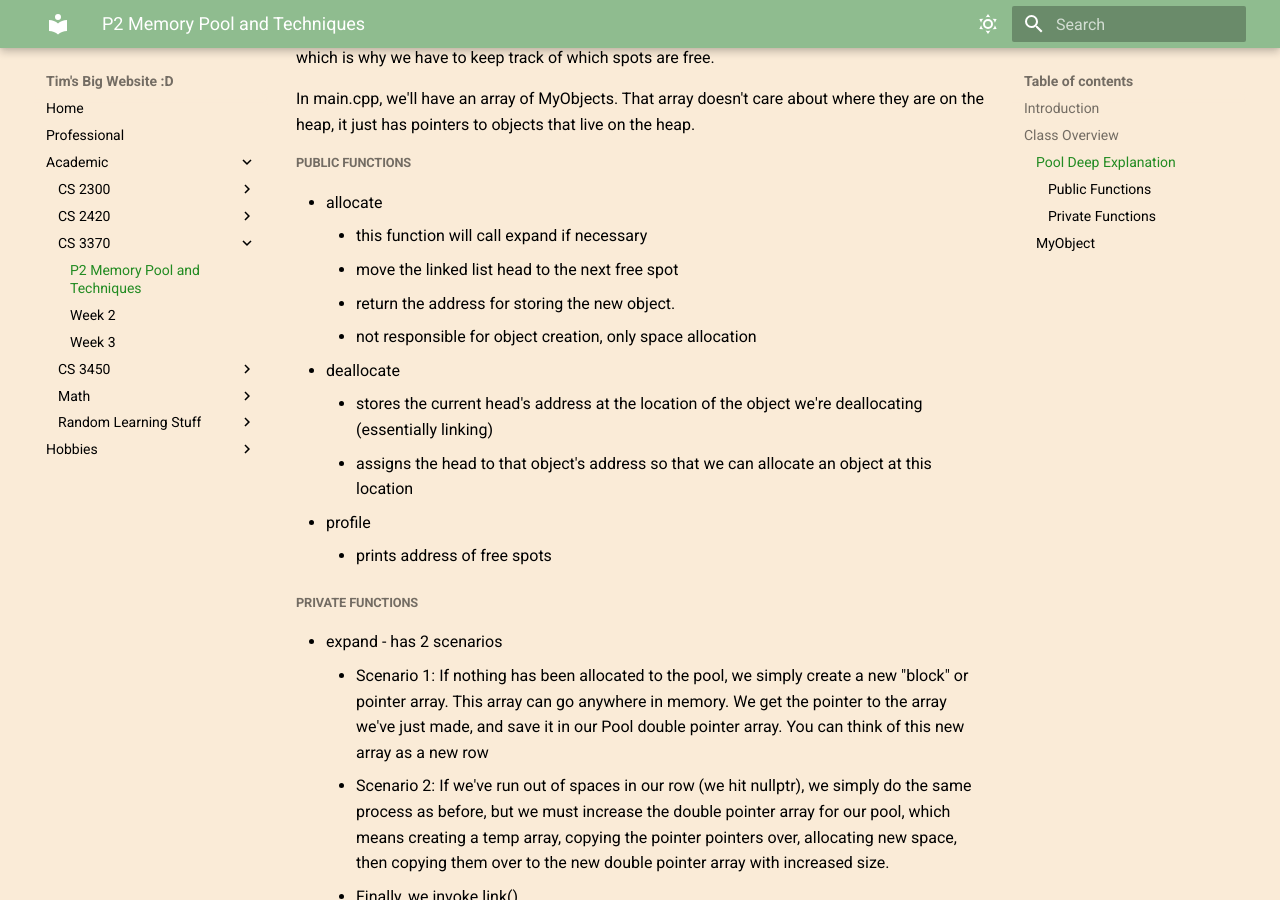
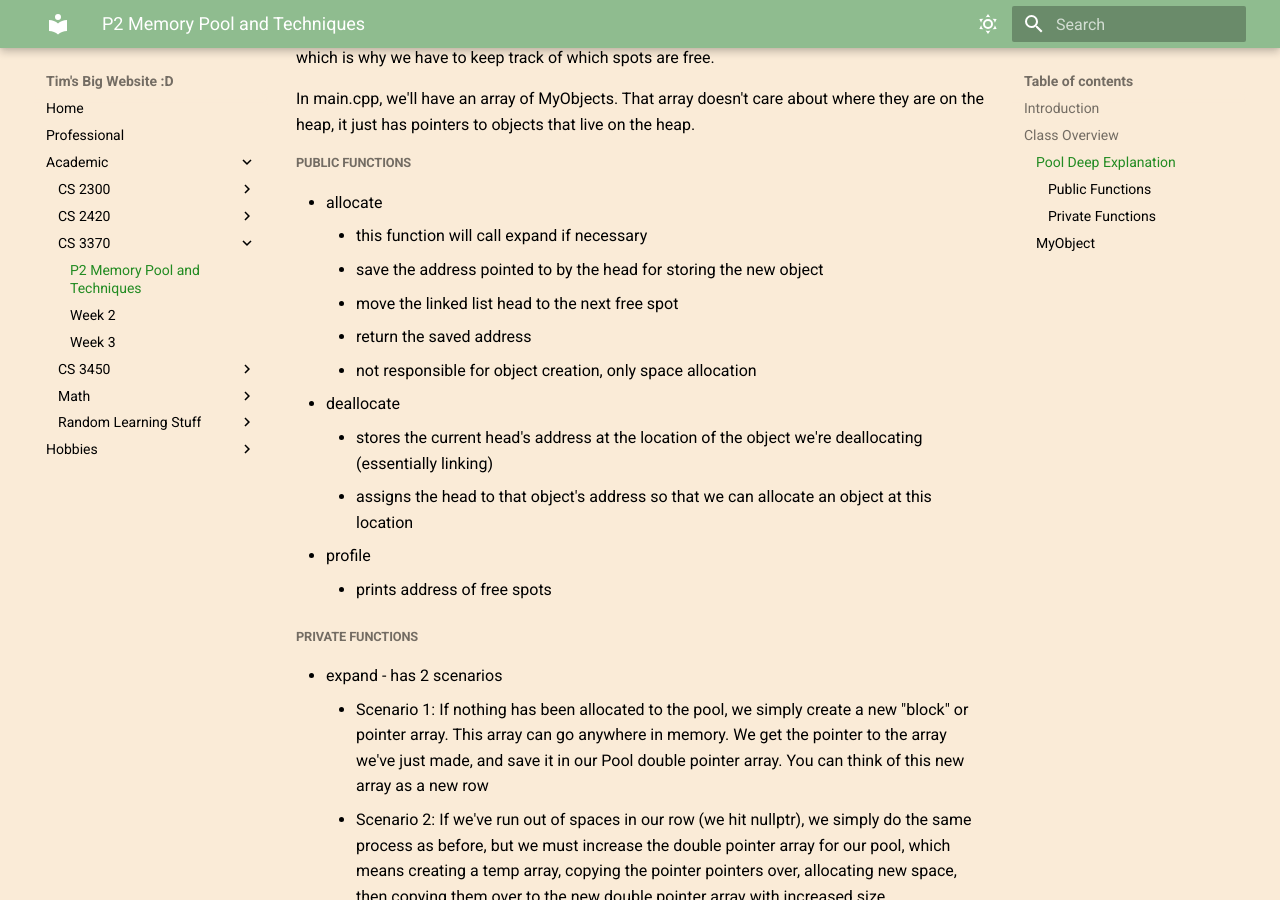
Before and after one commit to fishslips/TimSeverance, an MkDocs documentation site: the page built from docs/Academic/CS-3370/P2 Memory Pool and Techniques.md, in a window 1280 px wide and 900 px high, scrolled down 1070 px. Built offline with MkDocs 1.6.1 and Material for MkDocs 9.7.7, drawn with Linux system fonts in a browser that asks for light colours.

Commit message:
Update P2 Memory Pool and Techniques.md

```diff
--- a/docs/Academic/CS-3370/P2 Memory Pool and Techniques.md
+++ b/docs/Academic/CS-3370/P2 Memory Pool and Techniques.md
@@ -27,8 +27,9 @@ In main.cpp, we'll have an array of MyObjects. That array doesn't care about whe
 
 - allocate
 	- this function will call expand if necessary
+	- save the address pointed to by the head for storing the new object
 	- move the linked list head to the next free spot
-	- return the address for storing the new object.
+	- return the saved address
 	- not responsible for object creation, only space allocation
 - deallocate
 	- stores the current head's address at the location of the object we're deallocating (essentially linking)
```
